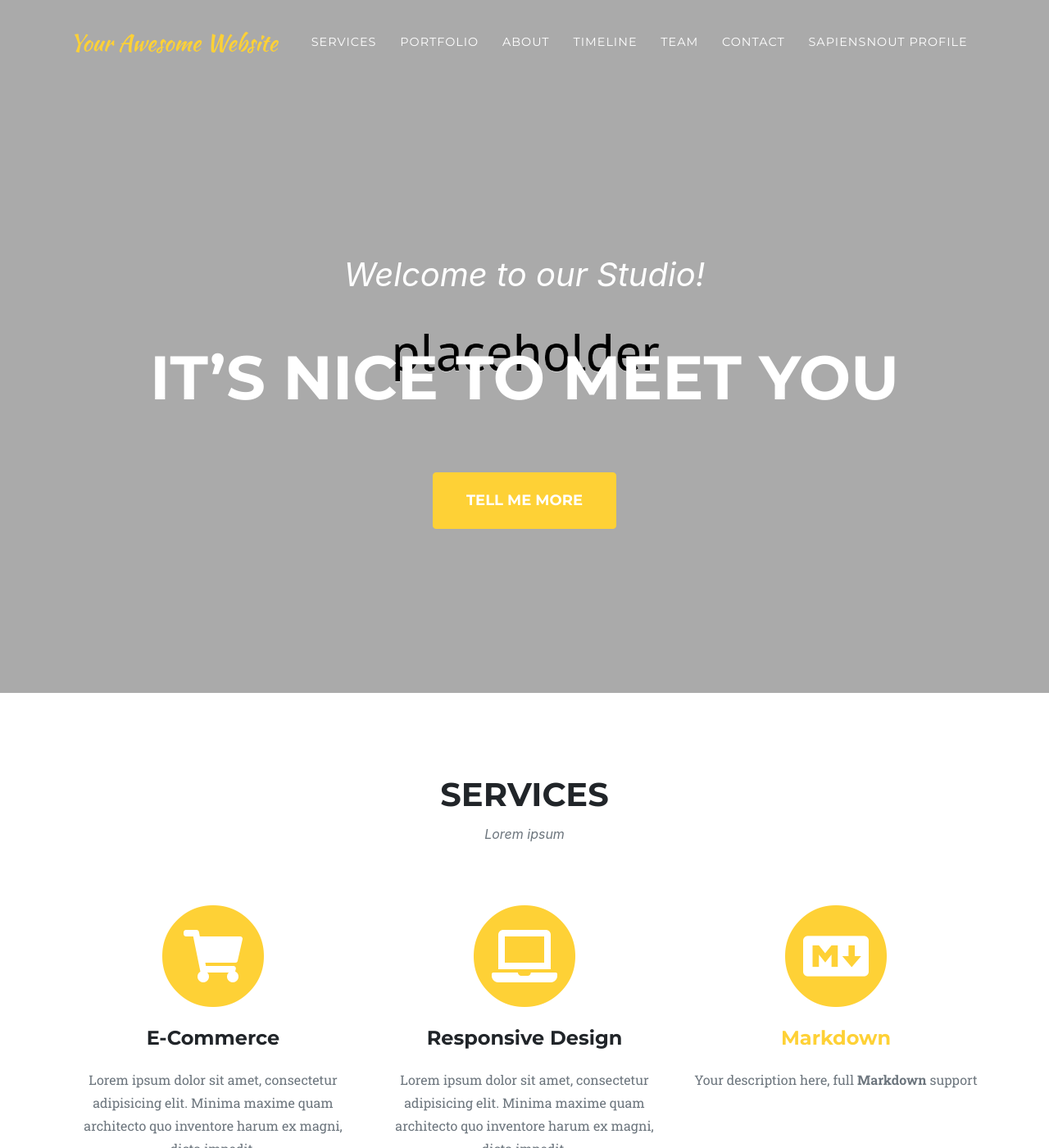
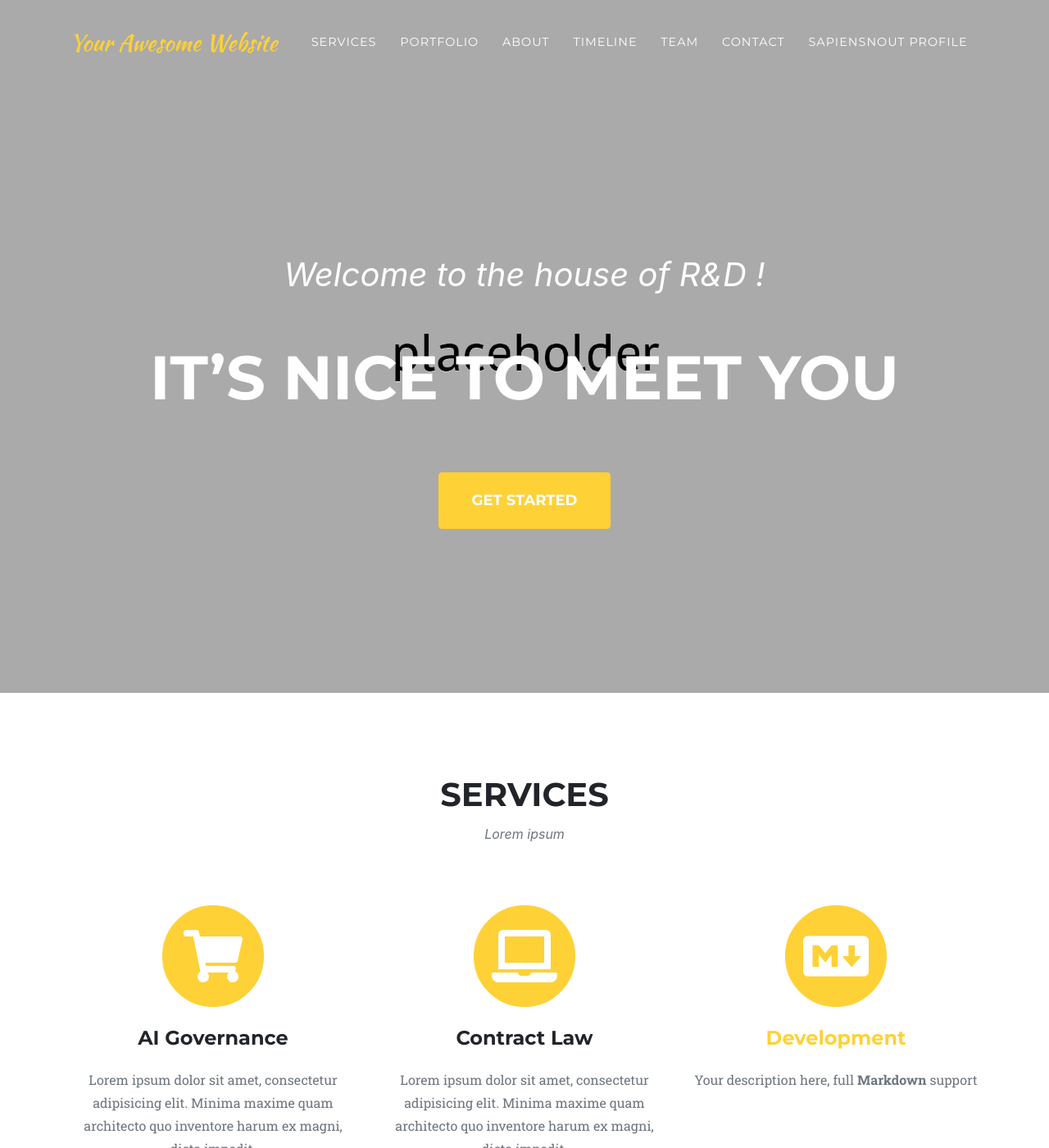
Before and after one commit to TiphanieBentDke/TiphanieBentDke.github.io, a Jekyll site: the page built from index.md, in a window 1280 px wide and 1400 px high. Shown: the whole window at 82% size. Built offline with Jekyll 4.4.1, drawn with Linux system fonts in a browser that asks for light colours; some web fonts are replaced.

Commit message:
updqte sitetext

```diff
--- a/_data/sitetext.yml
+++ b/_data/sitetext.yml
@@ -11,9 +11,9 @@
 # -----------------
 en: &DEFAULT_EN
   header:
-    title: Welcome to our Studio!
+    title: Welcome to the house of R&D !
     text: It's Nice To Meet You
-    button: Tell Me More
+    button: Get started
     buttonlink: "#services"
 
   services:
@@ -21,13 +21,13 @@ en: &DEFAULT_EN
     text: "Lorem ipsum"
     section: services
     list:
-      - title: "E-Commerce"
+      - title: "AI Governance"
         desc: "Lorem ipsum dolor sit amet, consectetur adipisicing elit. Minima maxime quam architecto quo inventore harum ex magni, dicta impedit."
         icon: fas fa-shopping-cart #find more at https://fontawesome.com/icons
-      - title: "Responsive Design"
+      - title: "Contract Law"
         desc: "Lorem ipsum dolor sit amet, consectetur adipisicing elit. Minima maxime quam architecto quo inventore harum ex magni, dicta impedit."
         icon: fas fa-laptop
-      - title: "[Markdown](https://en.wikipedia.org/wiki/Markdown)"
+      - title: "[Development](https://en.wikipedia.org/wiki/Markdown)"
         desc: "Your description here, full **Markdown** support"
         icon: fab fa-markdown
 
```
